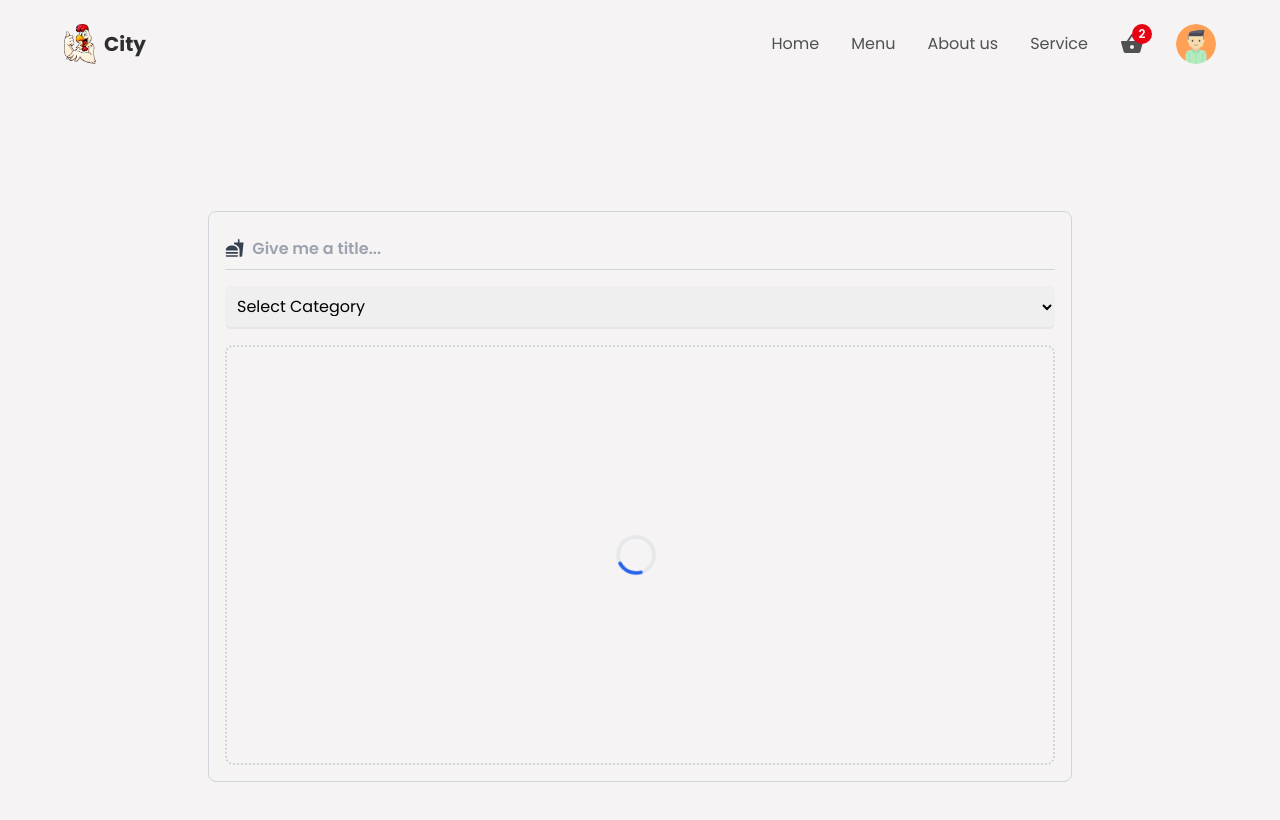
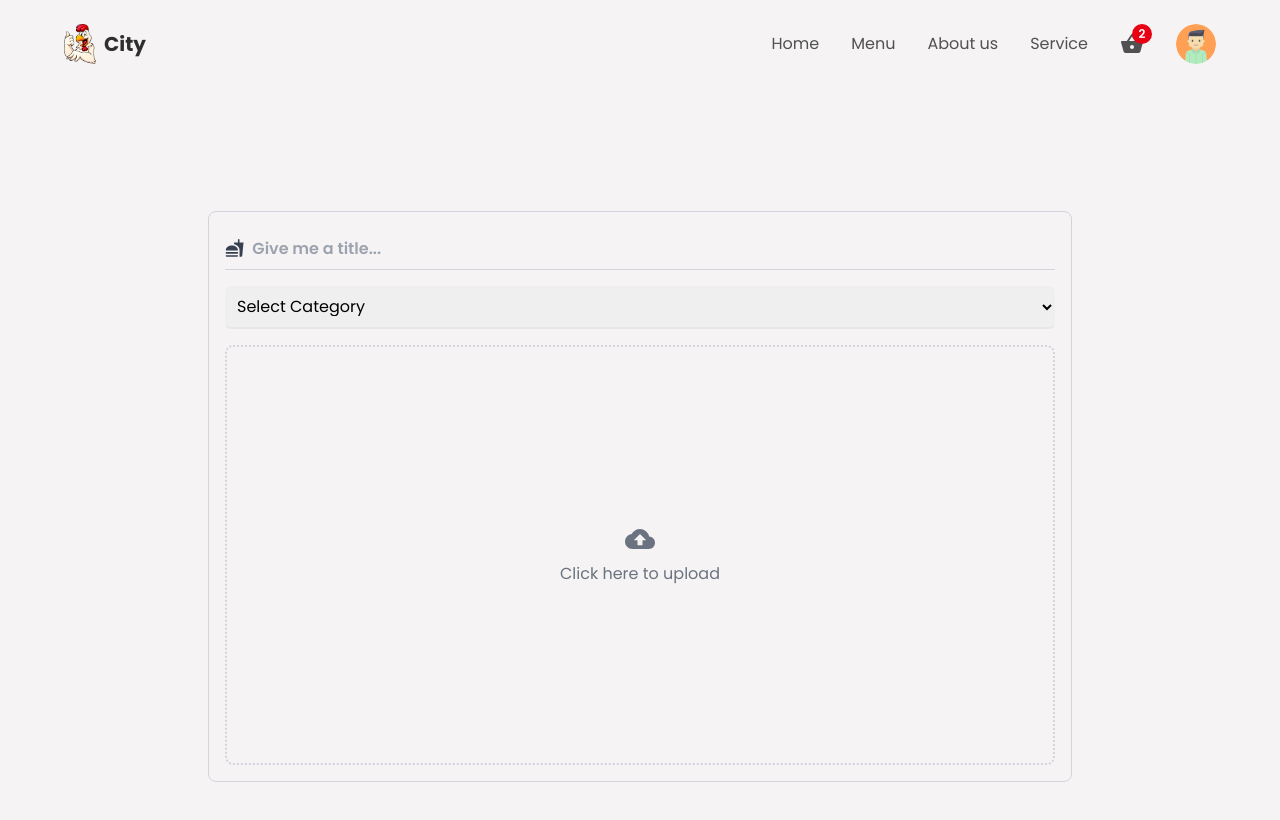
Before and after one commit to nkmills/foodDeliveryFullStack, a React (Create React App) app: page /createItem in a window 1280 px wide. Shown: the top 820 px of the page. Built offline with nearby package versions, Linux system fonts and the light colour scheme.

Commit message:
upload file in CreateContainer

```diff
--- a/src/components/CreateContainer.jsx
+++ b/src/components/CreateContainer.jsx
@@ -1,9 +1,9 @@
 import React, { useState } from "react";
 import { motion } from "framer-motion";
+
+import {MdFastfood, MdCloudUpload} from 'react-icons/md'
+import { categories } from "../utils/data";
 import Loader from "./Loader";
-
-import {MdFastfood} from 'react-icons/md'
-import { categories } from "../utils/data";
 
 
 const CreateContainer = () => {
@@ -16,7 +16,9 @@ const CreateContainer = () => {
   const [fields, setFields] = useState(false);
   const [alertStatus, setAlertStatus] = useState("danger");
   const [msg, setMsg] = useState(null);
-  const [isLoading, setIsLoading] = useState(true);
+  const [isLoading, setIsLoading] = useState(false);
+
+  const uploadImage = () => {};
 
   return (
     <div className="w-full min-h-screen h-auto flex items-center justify-center">
@@ -70,7 +72,19 @@ const CreateContainer = () => {
         border-2 border-dotted border-gray-300 w-full h-225 md:h-420
         cursor-pointer rounded-lg">
           {isLoading ? <Loader /> : <>
-
+              {!imageAsset ? <>
+                <label className="w-full h-full flex flex-col items-center
+                justify-center cursor-pointer">
+                <div className="w-full h-full flex flex-col items-center
+                justify-center gap-2">
+                  <MdCloudUpload className="text-gray-500 text-3xl
+                  hover:text-gray-700" />
+                  <p className="text-gray-500 hover:text-gray-700">Click here to upload</p>
+                </div>
+                <input type="file" name="uploadimage" accept="image/*"
+                onChange={uploadImage} className="w-0 h-0"/>
+                </label>
+              </> : <></>}
           </>}
         </div>
       </div>
```
